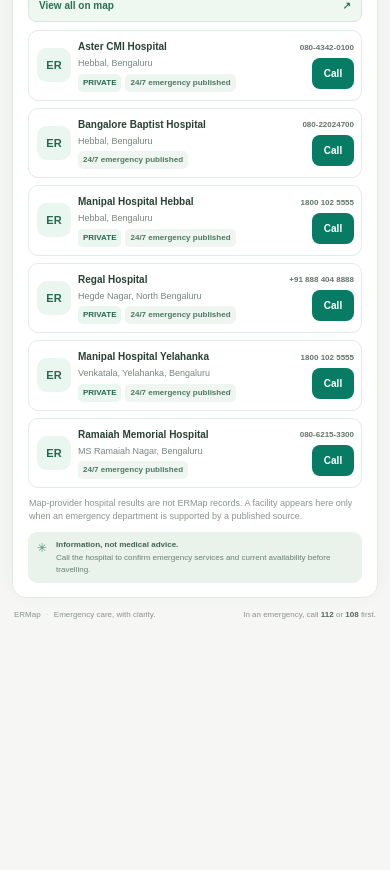
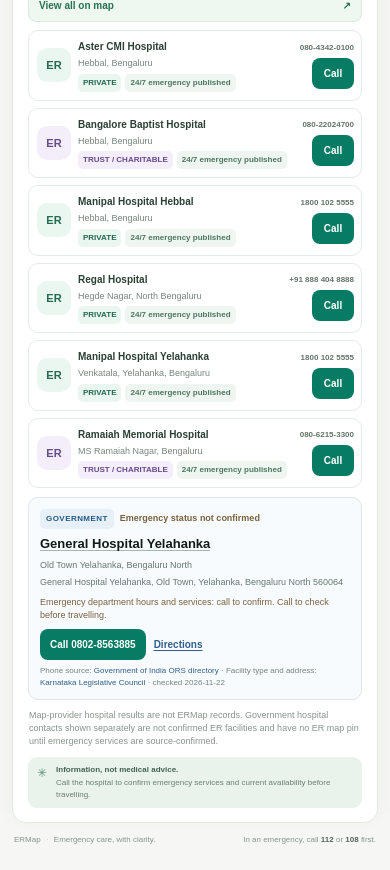
Before and after one commit to BuildoraLabs/ermap, a Next.js app: page / in a window 390 px wide. Shown: the part 940-1810 px from the top of the page. Before the commit the page ends 1585 px from the top, so only its background shows below. Built offline with nearby package versions, Linux system fonts and the light colour scheme; no server answers.

Commit message:
Add government hospital contact and improve map labels

```diff
--- a/src/app/globals.css
+++ b/src/app/globals.css
@@ -86,9 +86,13 @@ button { font: inherit; }
 .ownership-trust_charitable .er-map-marker-icon { color: #674a8c; }
 .ownership-unknown .er-map-marker-icon { color: #5c6a61; }
 .er-map-marker-name { max-width: 130px; overflow: hidden; font-size: 10px; font-weight: 700; text-overflow: ellipsis; white-space: nowrap; }
+.er-map-marker, .er-map-marker.ownership-government, .er-map-marker.ownership-private, .er-map-marker.ownership-trust_charitable, .er-map-marker.ownership-unknown { min-height: 42px; gap: 9px; padding: 5px 13px 5px 5px; border: 1px solid #d9e0db; border-radius: 24px; background: #fff; color: #111b16; box-shadow: 0 3px 13px #183c2e38; }
+.er-map-marker:hover, .er-map-marker.er-marker-selected { background: #fff; box-shadow: 0 5px 17px #183c2e45; }
+.er-map-marker .er-map-marker-icon { width: 30px; height: 30px; flex: 0 0 30px; border-radius: 50%; background: #c72e3c; color: #fff; font-size: 10px; }
+.er-map-marker .er-map-marker-name { max-width: 180px; color: #111b16; font-size: 12px; font-weight: 800; letter-spacing: -.15px; }
 .user-location-marker { width: 18px; height: 18px; border: 3px solid white; border-radius: 50%; background: #3388db; box-shadow: 0 0 0 6px #3388db38, 0 1px 8px #193c58aa; }
 .map-marker-legend { position: absolute; right: 13px; bottom: 12px; z-index: 2; display: flex; align-items: center; gap: 7px; padding: 6px 9px; border: 1px solid #e4eae4; border-radius: 8px; background: #ffffffed; color: #67766d; font-size: 9px; font-weight: 600; box-shadow: 0 2px 8px #18342814; pointer-events: none; }
-.legend-er { width: 21px; height: 21px; display: grid; place-items: center; border-radius: 50%; background: #087b64; color: white; font-size: 8px; font-weight: 900; }
+.legend-er { width: 21px; height: 21px; display: grid; place-items: center; border-radius: 50%; background: #c72e3c; color: white; font-size: 8px; font-weight: 900; }
 .maplibregl-ctrl-group { overflow: hidden; border: 1px solid #e2e7e2 !important; border-radius: 10px !important; box-shadow: 0 2px 8px #18342812 !important; }
 .maplibregl-ctrl-group button { width: 34px !important; height: 34px !important; }
 .maplibregl-ctrl-attrib { border-radius: 5px 0 0 0; font-size: 10px; }
@@ -146,6 +150,18 @@ button { font: inherit; }
 .facility-phone-number { color: #64746a; font-size: 8px; font-weight: 600; white-space: nowrap; }
 .facility-phone { display: inline-grid; min-width: 48px; min-height: 33px; place-items: center; border-radius: 8px; background: #087b64; color: #fff; font-size: 10px; font-weight: 700; text-decoration: none; }
 .facility-phone-unavailable { color: #858f89; font-size: 8px; }
+.public-hospital-contact { display: flex; flex-direction: column; gap: 5px; margin-top: 9px; padding: 11px; border: 1px solid #dce6ed; border-radius: 10px; background: #f8fbfd; }
+.public-contact-heading { display: flex; align-items: center; flex-wrap: wrap; gap: 6px; }
+.public-contact-heading .ownership-text-government { width: fit-content; padding: 4px 6px; border-radius: 5px; background: #e7f0f8; color: #245b86; font-size: 8px; font-style: normal; font-weight: 800; letter-spacing: .45px; }
+.public-contact-status { color: #78613f; font-size: 9px; font-weight: 700; }
+.public-contact-name { width: fit-content; color: #111b16; font-size: 13px; font-weight: 800; text-decoration: underline; text-decoration-color: #a6b8ac; text-underline-offset: 2px; }
+.public-contact-locality, .public-contact-address { color: #68776f; font-size: 9px; line-height: 1.4; }
+.public-hospital-contact p { margin: 2px 0; color: #78613f; font-size: 9px; line-height: 1.45; }
+.public-contact-actions { display: flex; align-items: center; gap: 8px; }
+.public-contact-actions .facility-phone { padding: 0 10px; }
+.public-contact-directions { color: #315f8c; font-size: 10px; font-weight: 700; text-decoration: underline; text-underline-offset: 2px; }
+.public-hospital-contact > small { color: #77847d; font-size: 8px; line-height: 1.45; }
+.public-hospital-contact > small a { color: #315f8c; }
 .directory-empty { display: flex; flex-direction: column; gap: 4px; margin-top: 9px; padding: 12px; border: 1px dashed #dce4de; border-radius: 9px; background: #fbfcfa; color: #68766e; font-size: 10px; line-height: 1.45; }
 .directory-empty strong { color: #44594c; font-size: 11px; }
 .directory-data-note { margin: 9px 1px 0; color: #88948d; font-size: 9px; line-height: 1.45; }
@@ -353,8 +369,8 @@ button { font: inherit; }
   .bed-separation-note, .provider-disclaimer { font-size: 10px; }
   .provider-location { gap: 7px; padding: 8px; }
   .map-marker-legend { right: 8px; bottom: 8px; font-size: 8px; }
-  .er-map-marker { min-height: 34px; }
-  .er-map-marker-name { max-width: 100px; }
+  .er-map-marker { min-height: 38px; }
+  .er-map-marker .er-map-marker-name { max-width: min(40vw, 150px); font-size: 11px; }
   .directory-heading-row h2 { font-size: 15px; }
   .facility-card { padding: 9px; gap: 7px; }
   .facility-copy > strong { font-size: 10px; }
--- a/src/app/page.tsx
+++ b/src/app/page.tsx
@@ -7,6 +7,7 @@ import MapView, { type MapHospital } from "@/components/map-view";
 import {
   confirmedERFacilities,
   distanceMeters,
+  publicHospitalContacts,
   type EmergencyCapability,
   type OwnershipCategory
 } from "@/lib/hospital-directory";
@@ -210,7 +211,24 @@ export default function Home() {
             ) : (
               <div className="directory-empty" role="status"><strong>No confirmed ER facilities match these filters.</strong><span>Remove a filter to see the available published ER information.</span></div>
             )}
-            <p className="directory-data-note">Map-provider hospital results are not ERMap records. A facility appears here only when an emergency department is supported by a published source.</p>
+            {ownership !== "Private" && ownership !== "Trust / Charitable" && activeConditions.length === 0 && publicHospitalContacts.map((contact) => (
+              <section className="public-hospital-contact" key={contact.id} aria-label="Government hospital contact">
+                <div className="public-contact-heading">
+                  <span className="ownership-text ownership-text-government">GOVERNMENT</span>
+                  <span className="public-contact-status">Emergency status not confirmed</span>
+                </div>
+                <a className="public-contact-name" href={`https://www.google.com/maps/search/?api=1&query=${encodeURIComponent(contact.address)}`} target="_blank" rel="noreferrer">{contact.name}</a>
+                <span className="public-contact-locality">{contact.locality}</span>
+                <span className="public-contact-address">{contact.address}</span>
+                <p>{contact.emergencyStatus}. Call to check before travelling.</p>
+                <div className="public-contact-actions">
+                  <a className="facility-phone" href={`tel:${contact.phone.replace(/[^+\d]/g, "")}`}>Call {contact.phone}</a>
+                  <a className="public-contact-directions" href={`https://www.google.com/maps/dir/?api=1&destination=${encodeURIComponent(contact.address)}`} target="_blank" rel="noreferrer">Directions</a>
+                </div>
+                <small>Phone source: <a href={contact.phoneSource} target="_blank" rel="noreferrer">Government of India ORS directory</a> · Facility type and address: <a href={contact.facilitySource} target="_blank" rel="noreferrer">Karnataka Legislative Council</a> · checked {contact.lastVerified}</small>
+              </section>
+            ))}
+            <p className="directory-data-note">Map-provider hospital results are not ERMap records. Government hospital contacts shown separately are not confirmed ER facilities and have no ER map pin until emergency services are source-confirmed.</p>
           </section>
 
           <div className="trust-note" id="trust-note"><span aria-hidden="true">✳</span><p><strong>Information, not medical advice.</strong><br />Call the hospital to confirm emergency services and current availability before travelling.</p></div>
--- a/src/lib/hospital-directory.ts
+++ b/src/lib/hospital-directory.ts
@@ -154,6 +154,7 @@ export const confirmedERFacilities: ConfirmedERFacility[] = [
       emergency24x7: verified(true, baptistEmergency),
       generalPhone: verified("080-22024700", baptistContact),
       emergencyPhone: verified("8880408040", "https://bbh.org.in/patients/"),
+      ownership: verified("trust_charitable", "https://bbh.org.in/about/"),
       emergencyDetails: {}
     }
   },
@@ -173,6 +174,7 @@ export const confirmedERFacilities: ConfirmedERFacility[] = [
       emergency24x7: verified(true, ramaiahEmergency),
       generalPhone: verified("080-6215-3300", ramaiahContact),
       emergencyPhone: verified("1800-123-1133", ramaiahContact, ramaiahEmergency),
+      ownership: verified("trust_charitable", "https://www.msrmc.ac.in/uploads/naac/Organogram-Modified.pdf", "https://msrmh.com/about-ms-ramaiah-hospital/"),
       emergencyDetails: {
         Trauma: verified(true, ramaiahEmergency),
         Cardiac: verified(true, ramaiahEmergency),
@@ -208,6 +210,24 @@ export const confirmedERFacilities: ConfirmedERFacility[] = [
   }
 ];
 
+// Government hospital contact published in the Government of India's ORS
+// directory. It is listed separately because the available source does not
+// confirm emergency department hours or services, so it must not receive an ER pin.
+export const publicHospitalContacts = [
+  {
+    id: "general-hospital-yelahanka",
+    name: "General Hospital Yelahanka",
+    locality: "Old Town Yelahanka, Bengaluru North",
+    address: "General Hospital Yelahanka, Old Town, Yelahanka, Bengaluru North 560064",
+    phone: "0802-8563885",
+    ownership: "government" as const,
+    emergencyStatus: "Emergency department hours and services: call to confirm",
+    phoneSource: "https://ors.nic.in/nodal_officer_list.html",
+    facilitySource: "https://kla.kar.nic.in/council/Replies/unstarred/10032025/usq482%2810032025%29.pdf",
+    lastVerified: verifiedOn
+  }
+];
+
 function normalizeName(value: string) {
   return value.toLowerCase().replace(/[^a-z0-9]+/g, " ").trim();
 }
```
